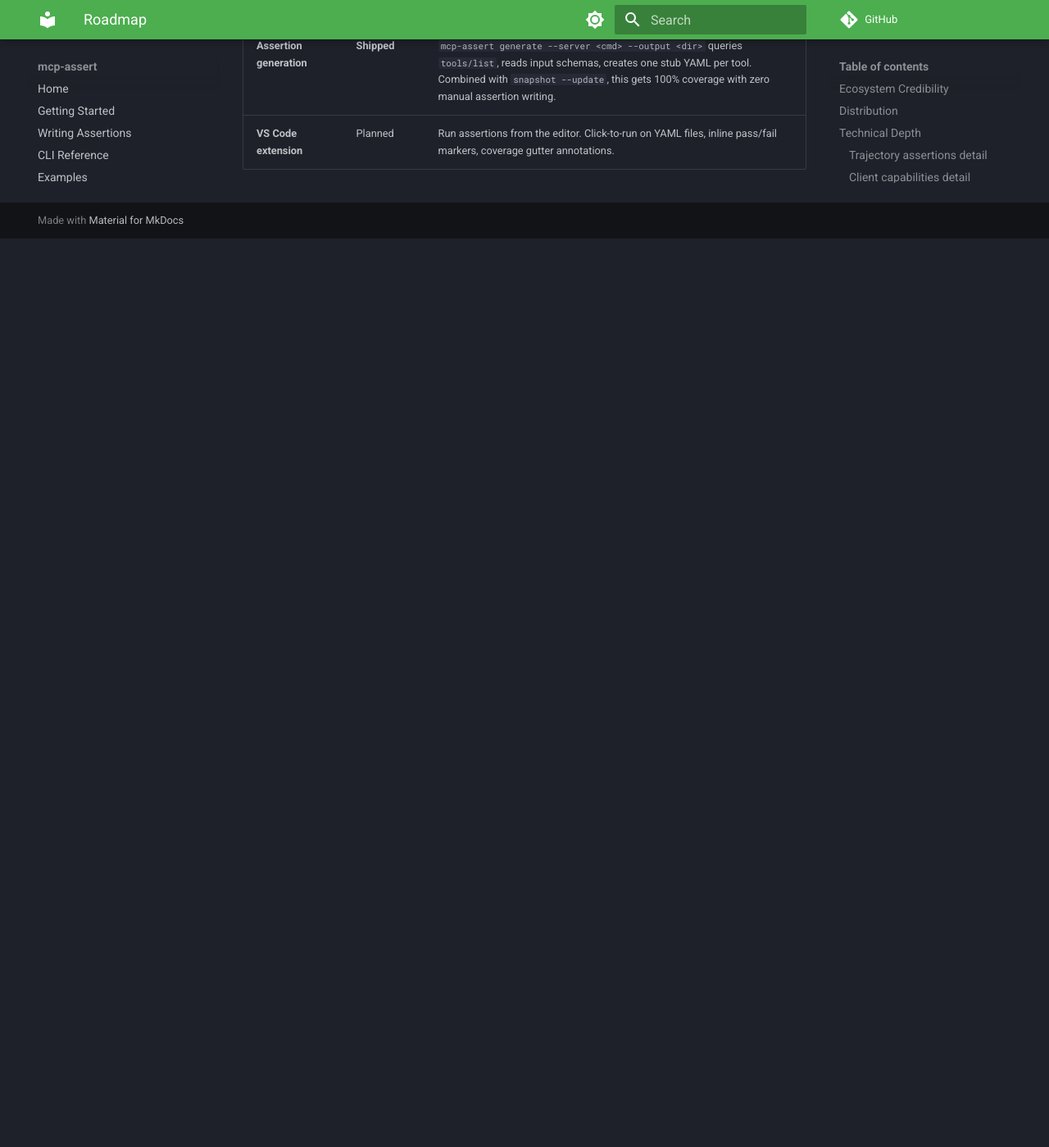
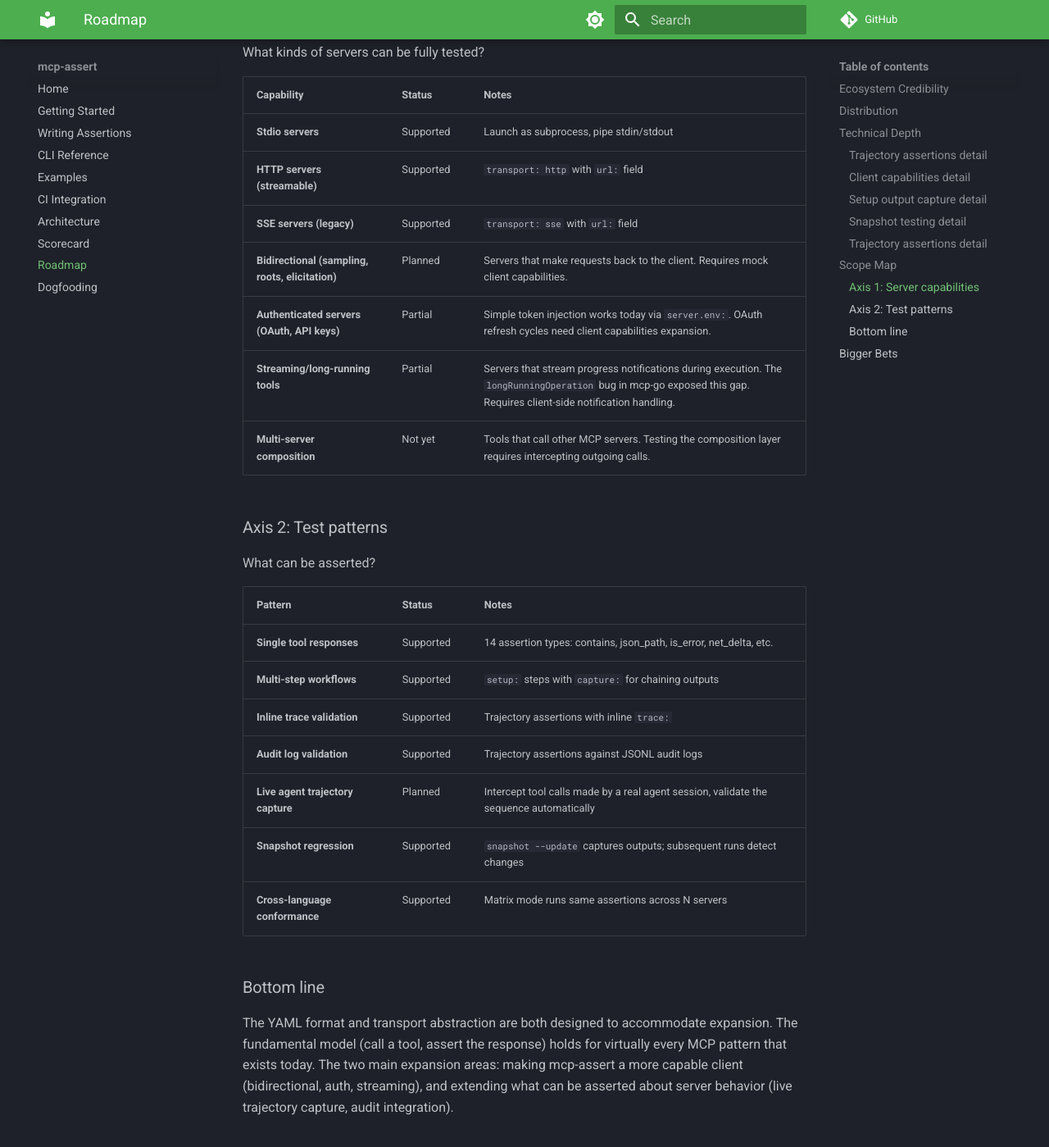
Before and after one commit to blackwell-systems/mcp-assert, an MkDocs documentation site: the page built from docs/roadmap.md, in a window 1280 px wide and 1400 px high, scrolled down 6251 px. Shown: the whole window at 82% size. Built offline with MkDocs 1.6.1 and Material for MkDocs 9.7.7, drawn with Linux system fonts in a browser that asks for light colours; comment, search, counter and statistics services are not loaded; before the commit the page ends 6542 px from its top, so only the background shows below that; some of the changed text lies outside the part shown.

Commit message:
docs: add scope map covering server capabilities and test patterns

```diff
--- a/docs/roadmap.md
+++ b/docs/roadmap.md
@@ -181,6 +181,42 @@ trajectory:
 
 This bridges mcp-assert (tool correctness) with skill evaluation (workflow correctness). Low priority because it requires capturing tool call traces, which means either wrapping the MCP transport or parsing audit logs.
 
+## Scope Map
+
+mcp-assert expands along two axes. The current implementation is already broad; the planned items extend it further.
+
+### Axis 1: Server capabilities
+
+What kinds of servers can be fully tested?
+
+| Capability | Status | Notes |
+|-----------|--------|-------|
+| **Stdio servers** | Supported | Launch as subprocess, pipe stdin/stdout |
+| **HTTP servers (streamable)** | Supported | `transport: http` with `url:` field |
+| **SSE servers (legacy)** | Supported | `transport: sse` with `url:` field |
+| **Bidirectional (sampling, roots, elicitation)** | Planned | Servers that make requests back to the client. Requires mock client capabilities. |
+| **Authenticated servers (OAuth, API keys)** | Partial | Simple token injection works today via `server.env:`. OAuth refresh cycles need client capabilities expansion. |
+| **Streaming/long-running tools** | Partial | Servers that stream progress notifications during execution. The `longRunningOperation` bug in mcp-go exposed this gap. Requires client-side notification handling. |
+| **Multi-server composition** | Not yet | Tools that call other MCP servers. Testing the composition layer requires intercepting outgoing calls. |
+
+### Axis 2: Test patterns
+
+What can be asserted?
+
+| Pattern | Status | Notes |
+|---------|--------|-------|
+| **Single tool responses** | Supported | 14 assertion types: contains, json_path, is_error, net_delta, etc. |
+| **Multi-step workflows** | Supported | `setup:` steps with `capture:` for chaining outputs |
+| **Inline trace validation** | Supported | Trajectory assertions with inline `trace:` |
+| **Audit log validation** | Supported | Trajectory assertions against JSONL audit logs |
+| **Live agent trajectory capture** | Planned | Intercept tool calls made by a real agent session, validate the sequence automatically |
+| **Snapshot regression** | Supported | `snapshot --update` captures outputs; subsequent runs detect changes |
+| **Cross-language conformance** | Supported | Matrix mode runs same assertions across N servers |
+
+### Bottom line
+
+The YAML format and transport abstraction are both designed to accommodate expansion. The fundamental model (call a tool, assert the response) holds for virtually every MCP pattern that exists today. The two main expansion areas: making mcp-assert a more capable client (bidirectional, auth, streaming), and extending what can be asserted about server behavior (live trajectory capture, audit integration).
+
 ## Bigger Bets
 
 | Item | Status | Description |
```
